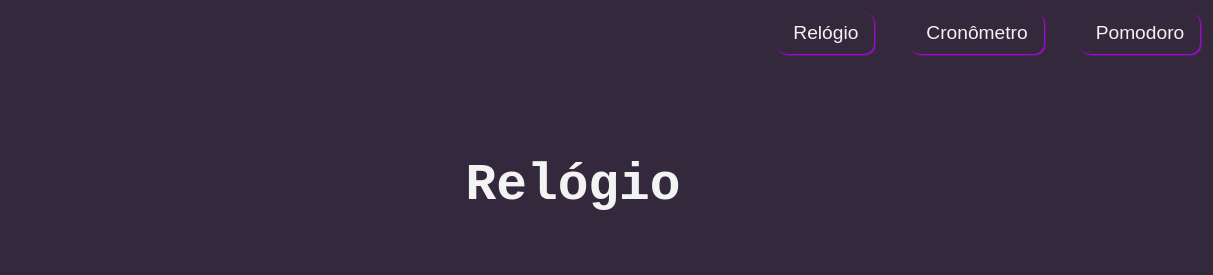
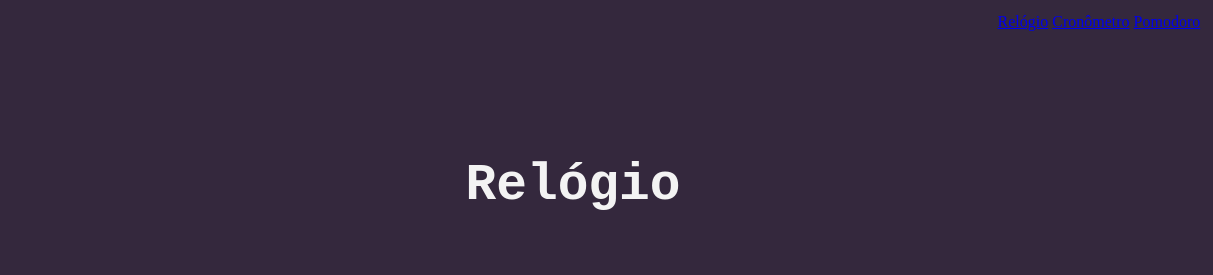
Before and after one commit to Edi-Santos/pomodoro-portfolio, a website: page index.html in a window 1280 px wide. Shown: the top 275 px of the page, 67-1280 px from the left. Drawn offline with Linux system fonts and the light colour scheme.

Commit message:
build:(index.html): mudando TAGs <button /> para <a />

```diff
--- a/index.html
+++ b/index.html
@@ -14,9 +14,9 @@
   <header>
     <img src="./img/logo.png" alt="logo de relógio despertador">
     <nav>
-      <button>Relógio</button>
-      <button>Cronômetro</button>
-      <button>Pomodoro</button>
+      <a href="./index.html">Relógio</a>
+      <a href="./chronometer.html">Cronômetro</a>
+      <a href="#">Pomodoro</a>
     </nav>
   </header>
 
```
